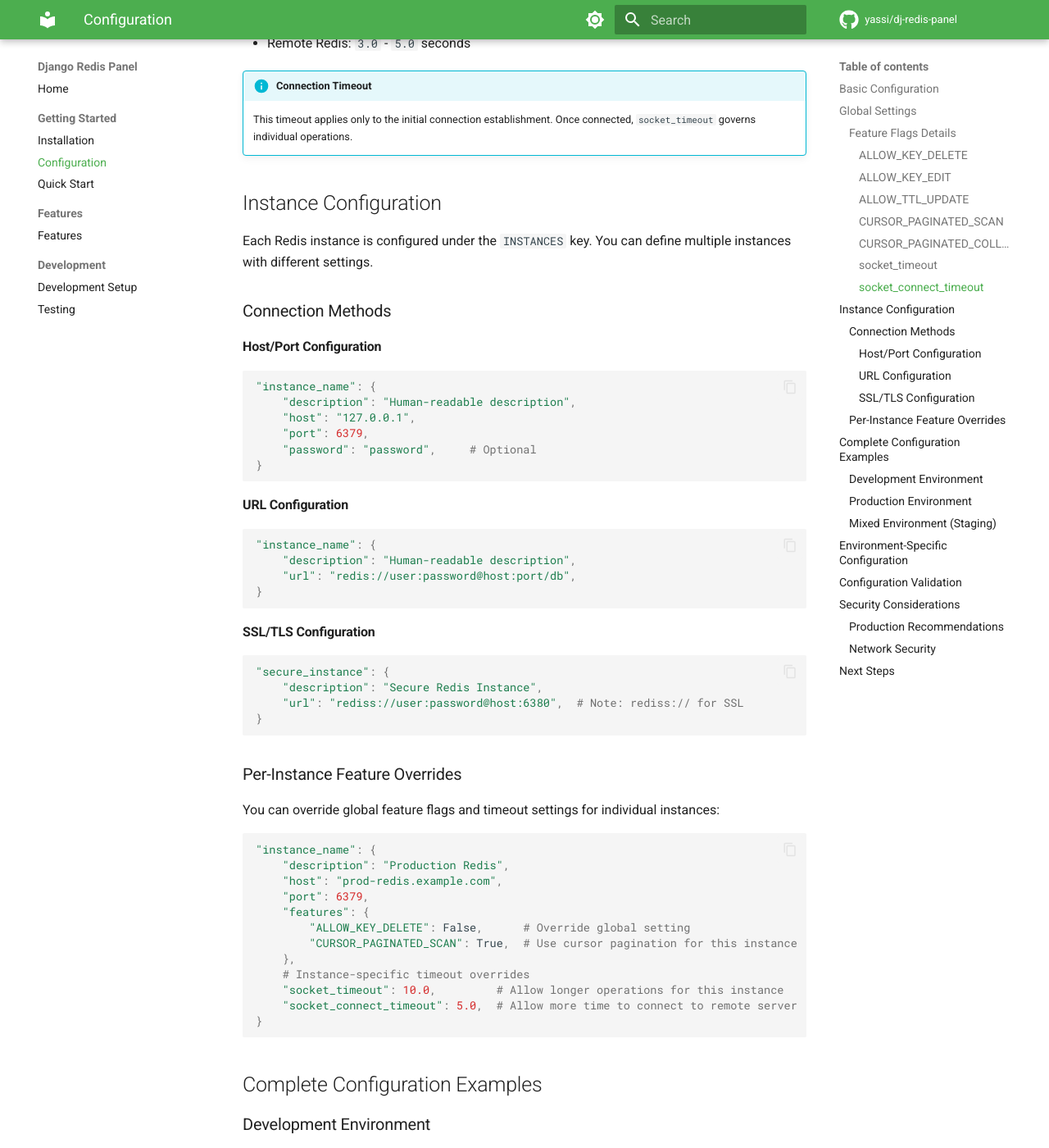
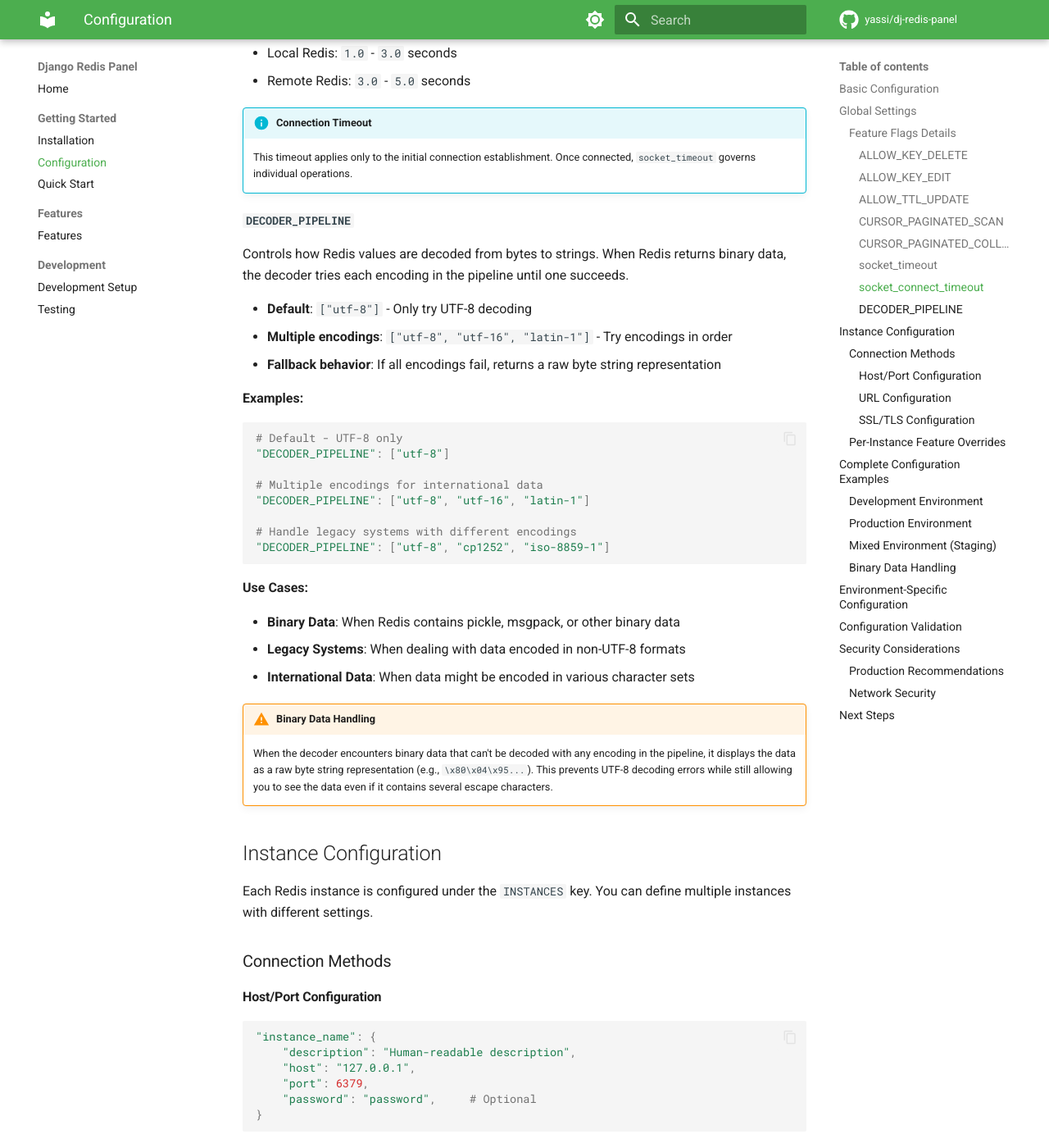
Before and after one commit to yassi/dj-redis-panel, an MkDocs documentation site: the page built from docs/configuration.md, in a window 1280 px wide and 1400 px high, scrolled down 3055 px. Shown: the whole window at 82% size. Built offline with MkDocs 1.6.1 and Material for MkDocs 9.7.7, drawn with Linux system fonts in a browser that asks for light colours; comment, search, counter and statistics services are not loaded; some of the changed text lies outside the part shown.

Commit message:
update docs to include decoder pipeline

````diff
--- a/docs/configuration.md
+++ b/docs/configuration.md
@@ -33,6 +33,7 @@ These settings apply to all Redis instances unless overridden at the instance le
 | `ALLOW_TTL_UPDATE` | `False` | Allow updating key TTL (expiration) |
 | `CURSOR_PAGINATED_SCAN` | `False` | Use cursor-based pagination instead of page-based |
 | `CURSOR_PAGINATED_COLLECTIONS` | `False` | Use cursor-based pagination for key values like lists and hashes |
+| `DECODER_PIPELINE` | `["utf-8"]` | List of encodings to try when decoding Redis values |
 | `socket_timeout` | `5.0` | Socket timeout in seconds for Redis operations |
 | `socket_connect_timeout` | `3.0` | Connection timeout in seconds for establishing Redis connections |
 
@@ -109,6 +110,37 @@ Controls how long to wait when establishing a connection to Redis.
 !!! info "Connection Timeout"
     This timeout applies only to the initial connection establishment. Once connected, `socket_timeout` governs individual operations.
 
+#### `DECODER_PIPELINE`
+
+Controls how Redis values are decoded from bytes to strings. When Redis returns binary data, the decoder tries each encoding in the pipeline until one succeeds.
+
+- **Default**: `["utf-8"]` - Only try UTF-8 decoding
+- **Multiple encodings**: `["utf-8", "utf-16", "latin-1"]` - Try encodings in order
+- **Fallback behavior**: If all encodings fail, returns a raw byte string representation
+
+**Examples:**
+
+```python
+# Default - UTF-8 only
+"DECODER_PIPELINE": ["utf-8"]
+
+# Multiple encodings for international data
+"DECODER_PIPELINE": ["utf-8", "utf-16", "latin-1"]
+
+# Handle legacy systems with different encodings
+"DECODER_PIPELINE": ["utf-8", "cp1252", "iso-8859-1"]
+```
+
+**Use Cases:**
+
+- **Binary Data**: When Redis contains pickle, msgpack, or other binary data
+- **Legacy Systems**: When dealing with data encoded in non-UTF-8 formats
+- **International Data**: When data might be encoded in various character sets
+
+!!! warning "Binary Data Handling"
+    When the decoder encounters binary data that can't be decoded with any encoding in the pipeline, it displays the data as a raw byte string representation (e.g., `\x80\x04\x95...`). This prevents UTF-8 decoding errors while still allowing you to see the data even if it
+    contains several escape characters.
+
 ## Instance Configuration
 
 Each Redis instance is configured under the `INSTANCES` key. You can define multiple instances with different settings.
@@ -178,6 +210,9 @@ DJ_REDIS_PANEL_SETTINGS = {
     # Relaxed timeouts for development
     "socket_timeout": 10.0,
     "socket_connect_timeout": 5.0,
+
+    # Default UTF-8 decoding (can handle binary data gracefully)
+    "DECODER_PIPELINE": ["utf-8"],
 
     "INSTANCES": {
         "default": {
@@ -268,6 +303,40 @@ DJ_REDIS_PANEL_SETTINGS = {
 }
 ```
 
+### Binary Data Handling
+
+When working with Redis instances that contain binary data (pickle, msgpack, protobuf, etc.), configure the decoder pipeline appropriately:
+
+```python
+DJ_REDIS_PANEL_SETTINGS = {
+    # Enable editing but be careful with binary data
+    "ALLOW_KEY_DELETE": True,
+    "ALLOW_KEY_EDIT": False,  # Disable editing to prevent corruption
+    "ALLOW_TTL_UPDATE": True,
+
+    # Multiple encodings to handle various data formats
+    "DECODER_PIPELINE": ["utf-8", "latin-1"],
+
+    "INSTANCES": {
+        "binary_data": {
+            "description": "Redis with Binary Data",
+            "host": "127.0.0.1",
+            "port": 6379,
+            "features": {
+                # Override global setting - no editing for binary data
+                "ALLOW_KEY_EDIT": False,
+            },
+        },
+    }
+}
+```
+
+!!! tip "Binary Data Best Practices"
+    - Set `ALLOW_KEY_EDIT: False` for instances with binary data to prevent corruption
+    - Use `["utf-8", "latin-1"]` as a safe decoder pipeline for mixed data
+    - Binary data will be displayed as escaped byte strings (e.g., `\x80\x04\x95...`)
+    - You can still view, search, and manage keys - just not edit their values directly
+
 ## Environment-Specific Configuration
 
 You can use different configurations based on your Django environment:
````
